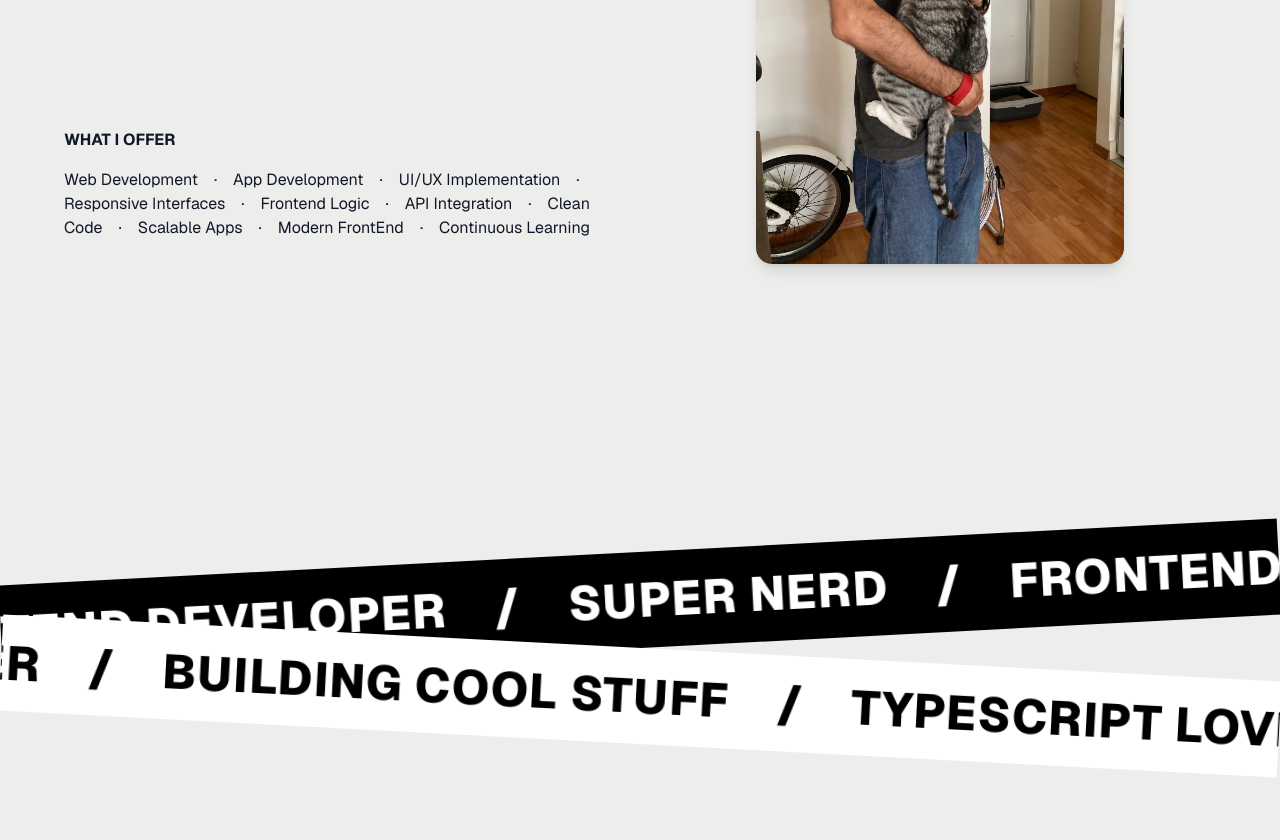
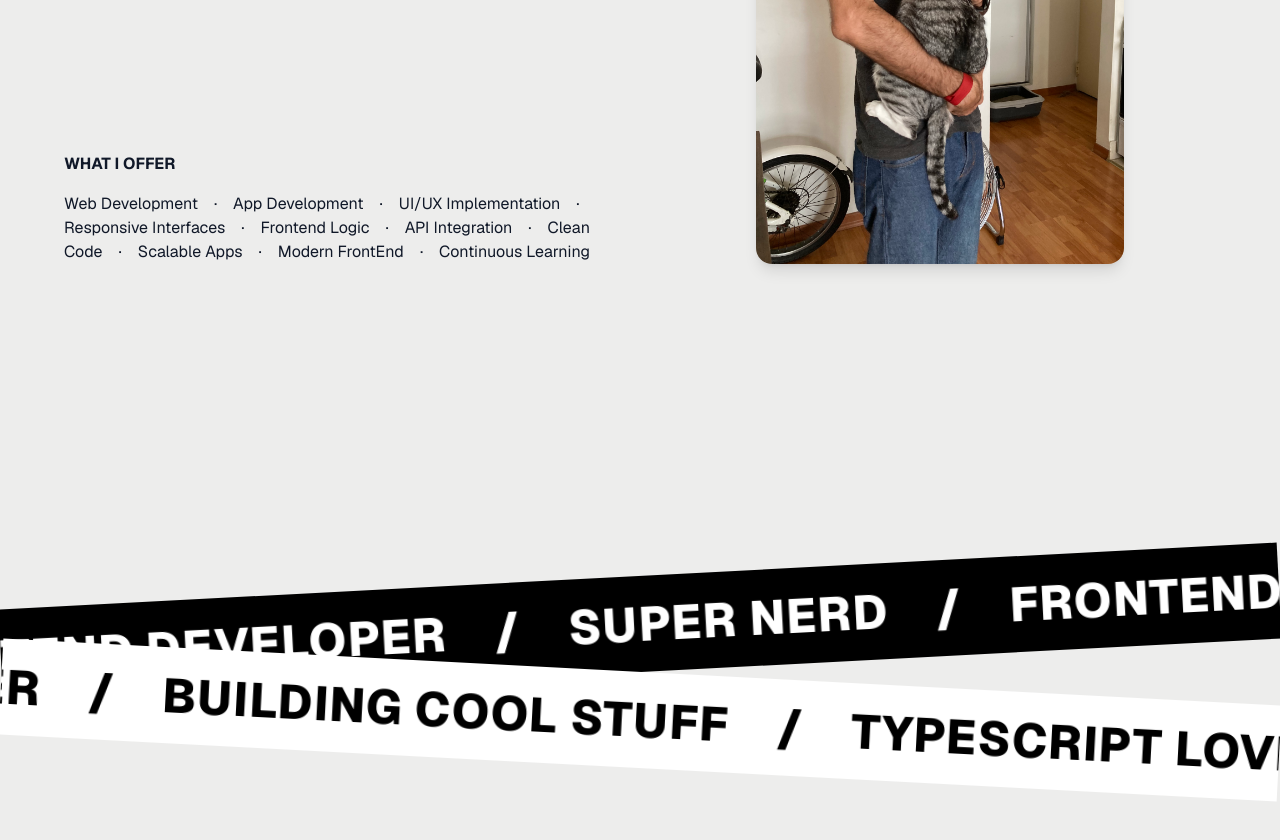
Before and after one commit to DiegoBottegoni/diegobottegoni.github.io, a React (Vite) app: page / in a window 1280 px wide. Shown: the part 1800-2640 px from the top of the page. Built offline with nearby package versions, Linux system fonts and the light colour scheme.

Commit message:
margin about fixed

```diff
--- a/src/presentation/pages/About/About.tsx
+++ b/src/presentation/pages/About/About.tsx
@@ -27,7 +27,7 @@ export default function AboutPage() {
 
 
                         {/* Texto inferior */}
-                        <div className="my-6 md:mt-30 lg:mt-50">
+                        <div className="my-6 md:mt-30 lg:mt-56">
                             <h3 className="text-md font-bold mb-6 md:mb-4 uppercase">What I offer</h3>
                             <p className="text-md">
                                 Web Development &nbsp;&nbsp;&nbsp;·&nbsp;&nbsp;&nbsp; App Development &nbsp;&nbsp;&nbsp;·&nbsp;&nbsp;&nbsp; UI/UX Implementation &nbsp;&nbsp;&nbsp;·&nbsp;&nbsp;&nbsp; Responsive Interfaces &nbsp;&nbsp;&nbsp;·&nbsp;&nbsp;&nbsp; Frontend Logic &nbsp;&nbsp;&nbsp;·&nbsp;&nbsp;&nbsp; API Integration &nbsp;&nbsp;&nbsp;·&nbsp;&nbsp;&nbsp; Clean Code &nbsp;&nbsp;&nbsp;·&nbsp;&nbsp;&nbsp; Scalable Apps &nbsp;&nbsp;&nbsp;·&nbsp;&nbsp;&nbsp; Modern FrontEnd &nbsp;&nbsp;&nbsp;·&nbsp;&nbsp;&nbsp; Continuous Learning
```
